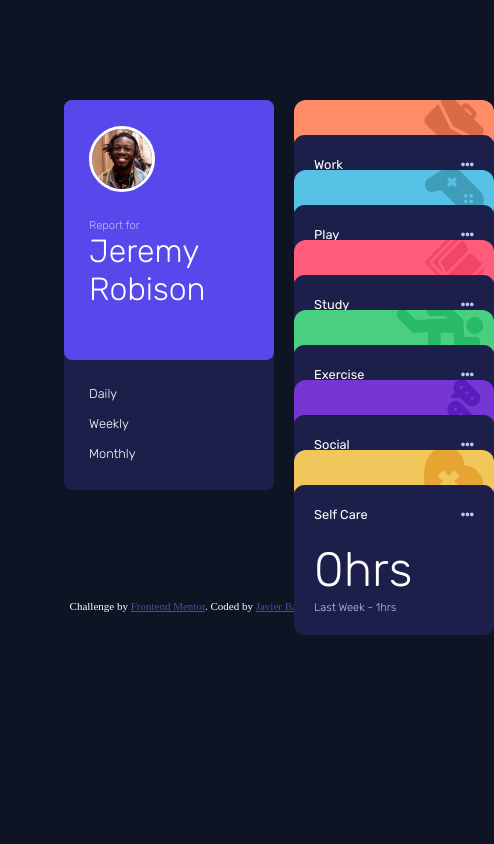
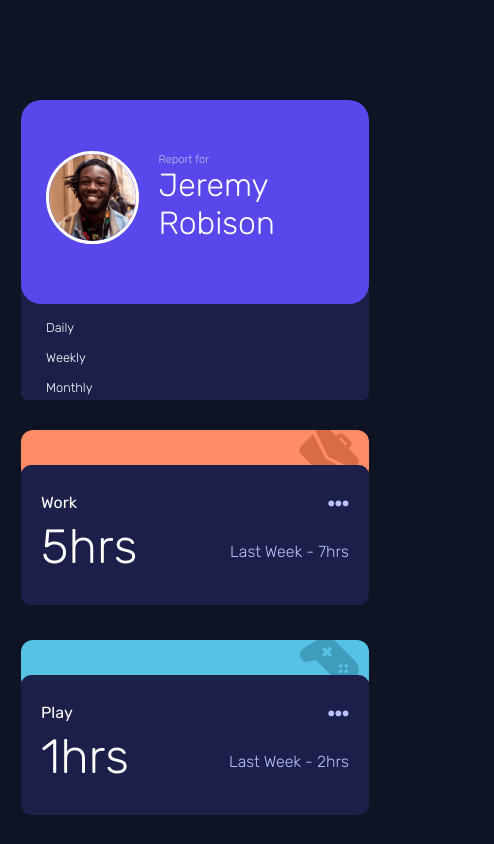
Before and after one commit to javierb256/Time-Management-Dashboard, a React (Create React App) app: page / in a window 390 px wide. Shown: the top 844 px of the page, 494 px wide, since content can reach past the window. Built offline with nearby package versions, Linux system fonts and the light colour scheme.

Commit message:
added mobile responsiveness. Some bugs still persist with the big card

```diff
--- a/src/Components/BigCard.js
+++ b/src/Components/BigCard.js
@@ -3,8 +3,44 @@ import classes from "./BigCard.module.css";
 import profile from "../images/image-jeremy.png";
 function BigCard() {
   return (
+    // <div className={classes.userContainer}>
+    //   <div className={classes.user}>
+    //     <div className={classes.userContent}>
+    //       <img src={profile} alt="user card" className={classes.profilePic} />
+    //       <div className={classes.userInformation}>
+    //         <h6>Report for</h6>
+    //         <p className={classes.username}>Jeremy Robison</p>
+    //       </div>
+    //     </div>
+    //     <ul>
+    //         <li>Daily</li>
+    //         <li>Weekly</li>
+    //         <li>Monthly</li>
+    //     </ul>
+    //   </div>
+    // </div>
+
     <div className={classes.userContainer}>
-      <div className={classes.user}>
+      <div>
+        <div className={classes.userContent}>
+            <div className={classes.imageContainer}>
+            <img src={profile} alt="user card" className={classes.profilePic} />
+
+            </div>
+          <div className={classes.userInformation}>
+            <h6>Report for</h6>
+            <p className={classes.username}>Jeremy Robison</p>
+          </div>
+        </div>
+      </div>
+      <div className={classes.timeFilter}>
+        <ul>
+          <li>Daily</li>
+          <li>Weekly</li>
+          <li>Monthly</li>
+        </ul>
+      </div>
+      {/* <div className={classes.user}>
         <div className={classes.userContent}>
           <img src={profile} alt="user card" className={classes.profilePic} />
           <div className={classes.userInformation}>
@@ -13,11 +49,11 @@ function BigCard() {
           </div>
         </div>
         <ul>
-            <li>Daily</li>
-            <li>Weekly</li>
-            <li>Monthly</li>
+          <li>Daily</li>
+          <li>Weekly</li>
+          <li>Monthly</li>
         </ul>
-      </div>
+      </div> */}
     </div>
   );
 }
--- a/src/Components/BigCard.module.css
+++ b/src/Components/BigCard.module.css
@@ -1,59 +1,112 @@
-h6{
+h6 {
   margin-bottom: 0;
 }
-ul{
+ul {
   color: white;
   list-style-type: none;
-    font-family: 'Rubik', sans-serif;
+  font-family: "Rubik", sans-serif;
   padding-left: 25px;
 }
-li{
+li {
   font-size: 0.8rem;
   font-weight: 100;
   margin-bottom: 15px;
 }
 
-li:hover{
+li:hover {
   cursor: pointer;
 }
-.userContainer{
-    display: relative;
+.userContainer {
+  display: flex;
+  flex-direction: column;
   /* height: 250px;
     width: 110px; */
   height: 390px;
-    width: 210px;
+  max-width: 210px;
+  border-top-left-radius: 20px;
+  border-top-right-radius: 20px;
+  border-bottom-left-radius: 7px;
+  border-bottom-right-radius: 7px;
   background-color: hsl(235, 46%, 20%);
-    border-radius: 7px;
   z-index: 2;
 }
-.user{
+/* .user{
     display: absolute;
-    /* height: 170px;
-    width: 110px; */
     height: 260px;
-    width: 210px;
+    max-width: 210px;
     background-color: hsl(246, 80%, 60%);
     border-radius: 8px;
     z-index: 1;
 
+} */
+
+.timeFilter {
+  background-color: hsl(235, 46%, 20%);
 }
-.userContent{
+.userContent {
+  display: flex;
+  flex-direction: column;
+  border-radius: 10px;
+  background-color: hsl(246, 80%, 60%);
   padding: 30px 25px;
 }
-.profilePic{
+.imageContainer{
+    width: 50%;
+}
+.profilePic {
+    width: 100%;
     border: solid;
     border-color: white;
     border-radius: 50px;
+  /* border: solid;
+  border-color: white;
+  border-radius: 50px;
+  width: 40%; */
 }
-.userInformation{
+.userInformation {
   margin-top: 30px;
 }
-.userInformation > p{
+.userInformation > p {
   margin-top: 0;
 }
-.username{
-    font-family: 'Rubik', sans-serif;
+.username {
+  font-family: "Rubik", sans-serif;
   color: white;
   font-size: 2rem;
   font-weight: 100;
 }
+
+@media screen and (max-width: 767.98px) {
+  .userContainer {
+    max-width: 93%;
+    margin: auto;
+    overflow: hidden;
+    height: 300px;
+  }
+
+  .userContent {
+    flex-direction: row;
+    border-radius: 20px;
+  }
+
+  .ul {
+    display: inline;
+  }
+
+  .profilePic {
+    border-radius: 100%;
+  }
+
+  .imageContainer{
+      margin-right: 25px;
+      margin-top: 21px;
+      width: 37%;
+  }
+
+}
+
+@media screen and (max-width: 320px){
+    .profilePic{
+        width: 80px;
+    }
+}
--- a/src/Components/Card.module.css
+++ b/src/Components/Card.module.css
@@ -1,7 +1,9 @@
 
 .container{
-    width: 200px;
-    height: 150px;
+    /* max-width: 200px; */
+    /* width: 200px; */
+    width: 170px;
+    height: 140px;
     background-color: hsl(235, 46%, 20%);
     border-radius: 10px;
     z-index: 6;
@@ -11,3 +13,9 @@
 .container:hover{
     background-color: hsl(235, 45%, 61%);
 }
+
+@media screen and (max-width: 767.98px) {
+    .container{
+        width: 100%;
+    }
+}
--- a/src/Information/Hours.js
+++ b/src/Information/Hours.js
@@ -19,7 +19,7 @@ import exercise from "../images/icon-exercise.svg";
 import social from "../images/icon-social.svg";
 import selfCare from "../images/icon-self-care.svg";
 
-const background = [work, play, study, exercise, social, selfCare]
+const background = [work, play, study, exercise, social, selfCare];
 
 function Hours() {
   return (
@@ -27,24 +27,30 @@ function Hours() {
       {data.map((element, index) => {
         return (
           <div className={classes.background}>
-            <div className={classes.icon}><img src={background[index]} alt="card icon"/></div>
+            <div className={classes.icon}>
+              <img
+                src={background[index]}
+                alt="card icon"
+                className={classes.iconImage}
+              />
+            </div>
             <div className={classes.cardDiv}>
               <Card>
-                <div className={classes.cardInformation} >
+                <div className={classes.cardInformation}>
                   <h5>
                     {element.title}
                     <span>
-                      <FontAwesomeIcon icon={faEllipsisH} />
+                      <FontAwesomeIcon icon={faEllipsisH} className={classes.ellips}/>
                     </span>
                   </h5>
-                  <h3>{element.timeframes.daily.current}hrs</h3>
-                  <h6 className={classes.previous}>
-                    Last Week - {element.timeframes.daily.previous}hrs
-                  </h6>
+                  <div className={classes.timeContainer}>
+                    <h3>{element.timeframes.daily.current}hrs</h3>
+                    <h6 className={classes.previous}>
+                      Last Week - {element.timeframes.daily.previous}hrs
+                    </h6>
+                  </div>
                   {/* <div className={classes.top}></div> */}
-
                 </div>
-
               </Card>
             </div>
           </div>
--- a/src/Information/Hours.module.css
+++ b/src/Information/Hours.module.css
@@ -28,7 +28,7 @@ h6{
     font-weight: 300;
 }
 
-img{
+.iconImage{
     margin-top: -4px;
     margin-right: 10px;
     /* width: 50px; */
@@ -82,3 +82,27 @@ img{
 .background:nth-child(6){
     background-color: hsl(43, 84%, 65%);
 }
+
+@media screen and (max-width: 767.98px){
+    .background{
+        width: 93%;
+        margin: auto;
+    }
+
+    .timeContainer{
+        display: flex;
+        flex-flow: row;
+        justify-content: space-between;
+    }
+    .previous{
+        margin-top: 21px;
+        font-size: 1rem;
+    }
+    h5{
+        font-size: 1rem;
+        margin-bottom: 9px;
+    }
+    .ellips{
+        font-size: 1.3rem;
+    }
+}
--- a/src/layout/Layout.js
+++ b/src/layout/Layout.js
@@ -11,7 +11,7 @@ import classes from "../layout/Layout.module.css";
 function Layout() {
   return (
     <div className={classes.mainContainer}>
-      <div>
+      <div className={classes.userContainer}>
         <User />
       </div>
       <div className={classes.hoursContainer}>
--- a/src/layout/Layout.module.css
+++ b/src/layout/Layout.module.css
@@ -3,7 +3,8 @@ body{
 }
 .mainContainer{
     /* background-color: red; */
-    max-width: 70%;
+    /* width: 100%; */
+    max-width: 900px;
     /* max-width: 60%; */
     margin: 100px auto;
     display: flex;
@@ -20,7 +21,8 @@ body{
 .hoursContainer{
     /* background-color: hotpink; */
     margin-left: 20px;
-    width: 100%;
+    /* width: 100%; */
+    max-width: 550px;
     display: flex;
     flex-flow: row wrap;
     /* gap: 12px; */
@@ -30,19 +32,23 @@ body{
 }
 
 
-@media only screen and (max-width: 768px){
-    .container{
+@media only screen and (max-width: 767.98px){
+    .mainContainer{
         /* background-color: green; */
-        flex-direction: row;
+        flex-direction: column;
+        row-gap: 30px;
+        margin-bottom: 200px;
     }
-
     .userContainer{
         width: 100%;
-        display: flex;
-        /* flex-direction: column; */
+
     }
 
     .hoursContainer{
-        /* flex-direction: column; */
+        margin-left: 0;
+        flex-flow: column wrap;
+        row-gap: 160px;
+        max-width: 100%;
     }
+
 }
```
Lines whose indentation alone changed are shown as unchanged.
